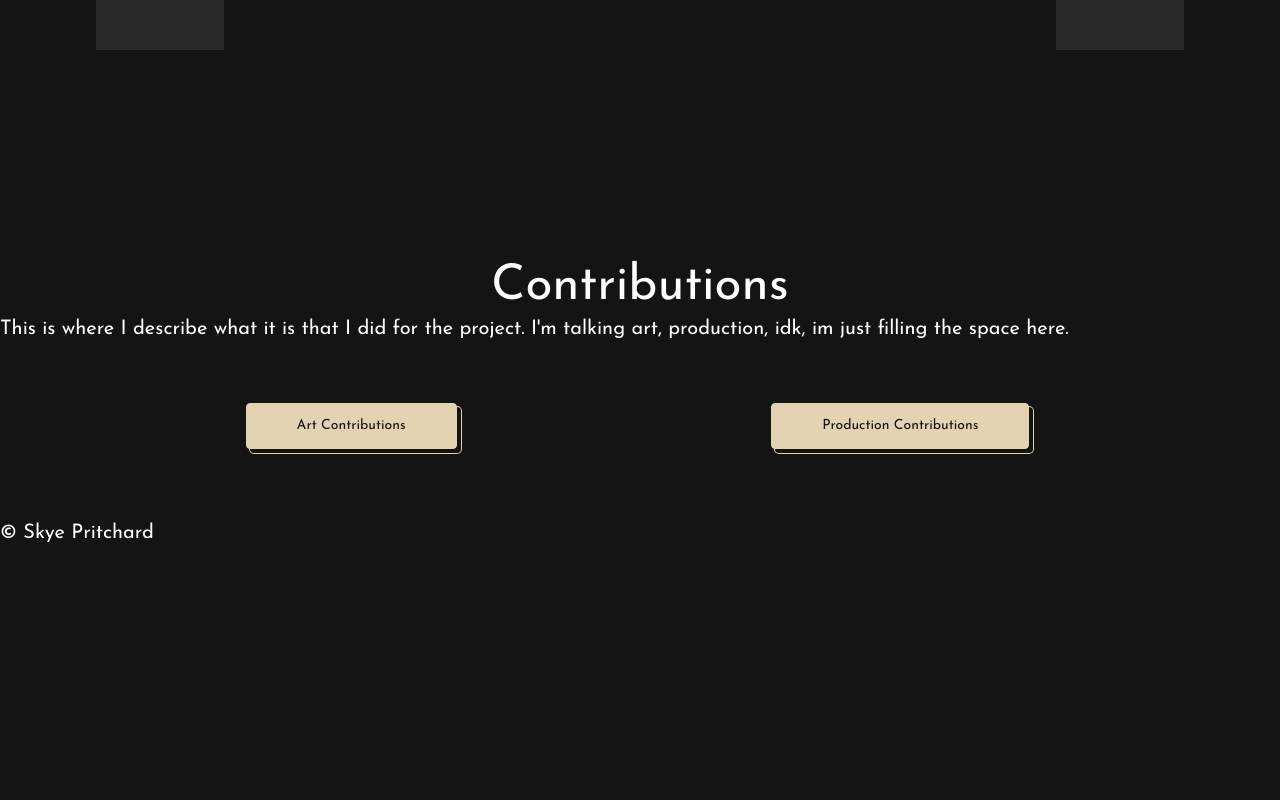
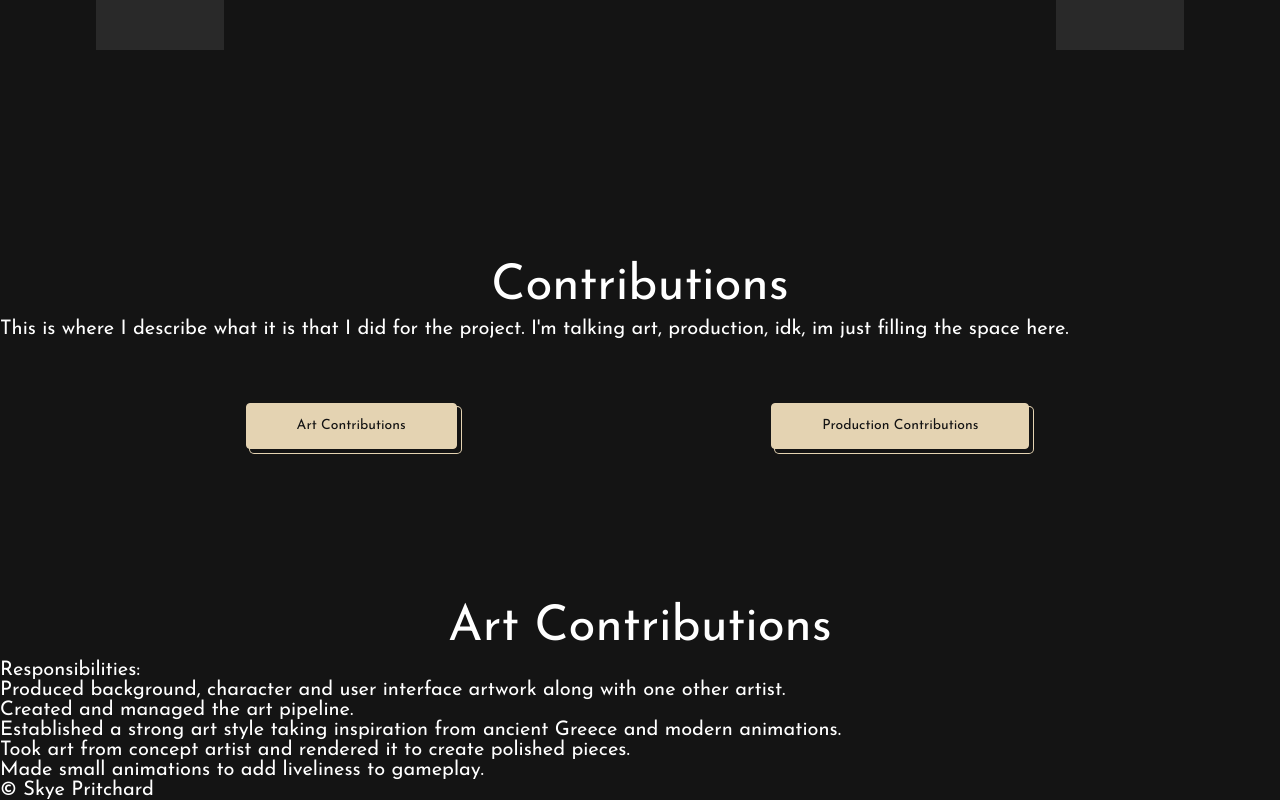
Before and after one commit to skyepritchard/skyepritchard.github.io, a plain HTML site: page DemigodDaycare.html in a window 1280 px wide. Shown: the part 977-1777 px from the top of the page. Before the commit the page ends 1520 px from the top, so only its background shows below. Drawn offline with Linux system fonts and the light colour scheme.

Commit message:
Small updates to Demigod Daycare
aaa oops committing on main

```diff
--- a/DemigodDaycare.html
+++ b/DemigodDaycare.html
@@ -110,6 +110,19 @@
                 </span>
             </section>
         </div>
+        <div class = "art_contributions flex">
+            <section class = flex>
+                <H2>Art Contributions</H2>
+                <p>Responsibilities:
+                <ul>
+                    <li>Produced background, character and user interface artwork along with one other artist.</li>
+                    <li>Created and managed the art pipeline.</li>
+                    <li>Established a strong art style taking inspiration from ancient Greece and modern animations.</li>
+                    <li>Took art from concept artist and rendered it to create polished pieces.</li>
+                    <li>Made small animations to add liveliness to gameplay.</li>
+                </ul>
+            </section>
+        </div>
     </main>
     <footer>
         <p>© Skye Pritchard</p>
```
